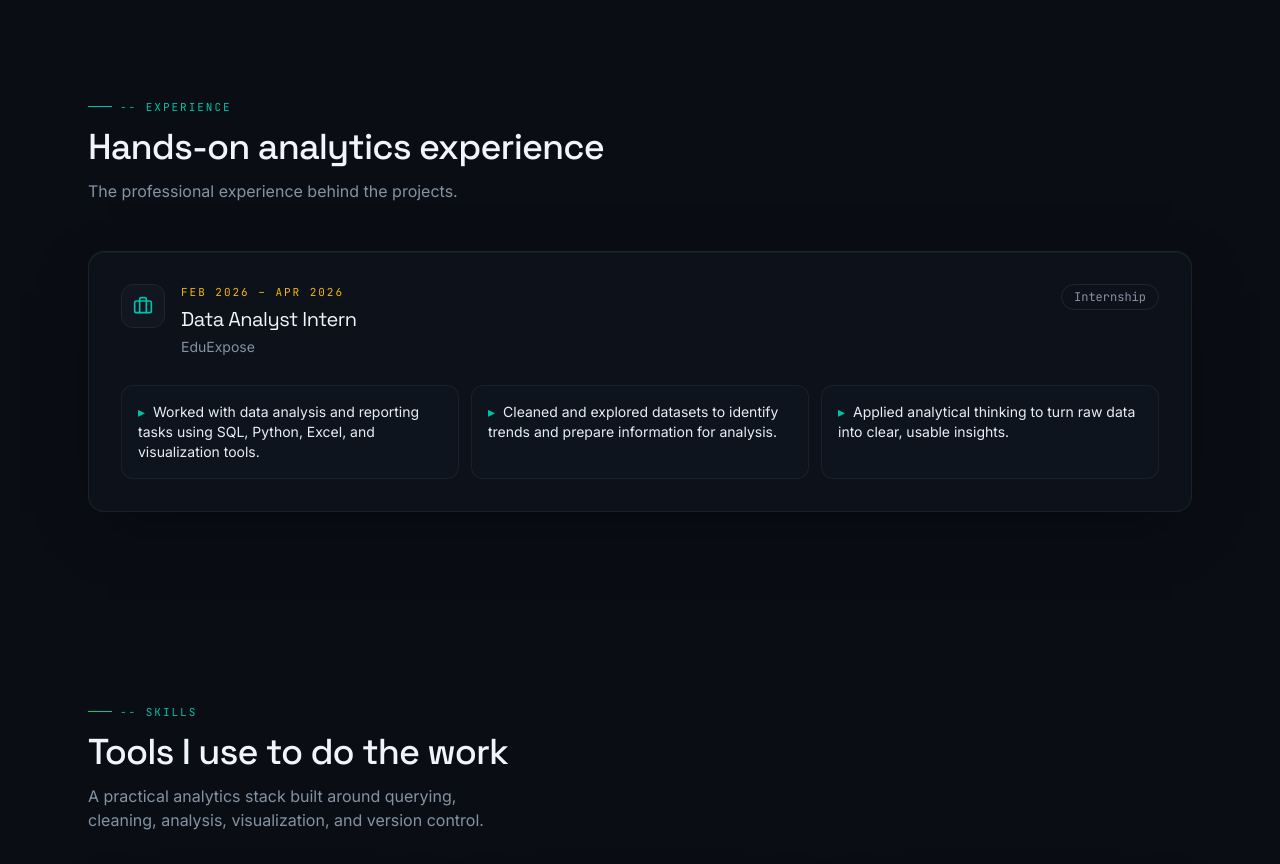
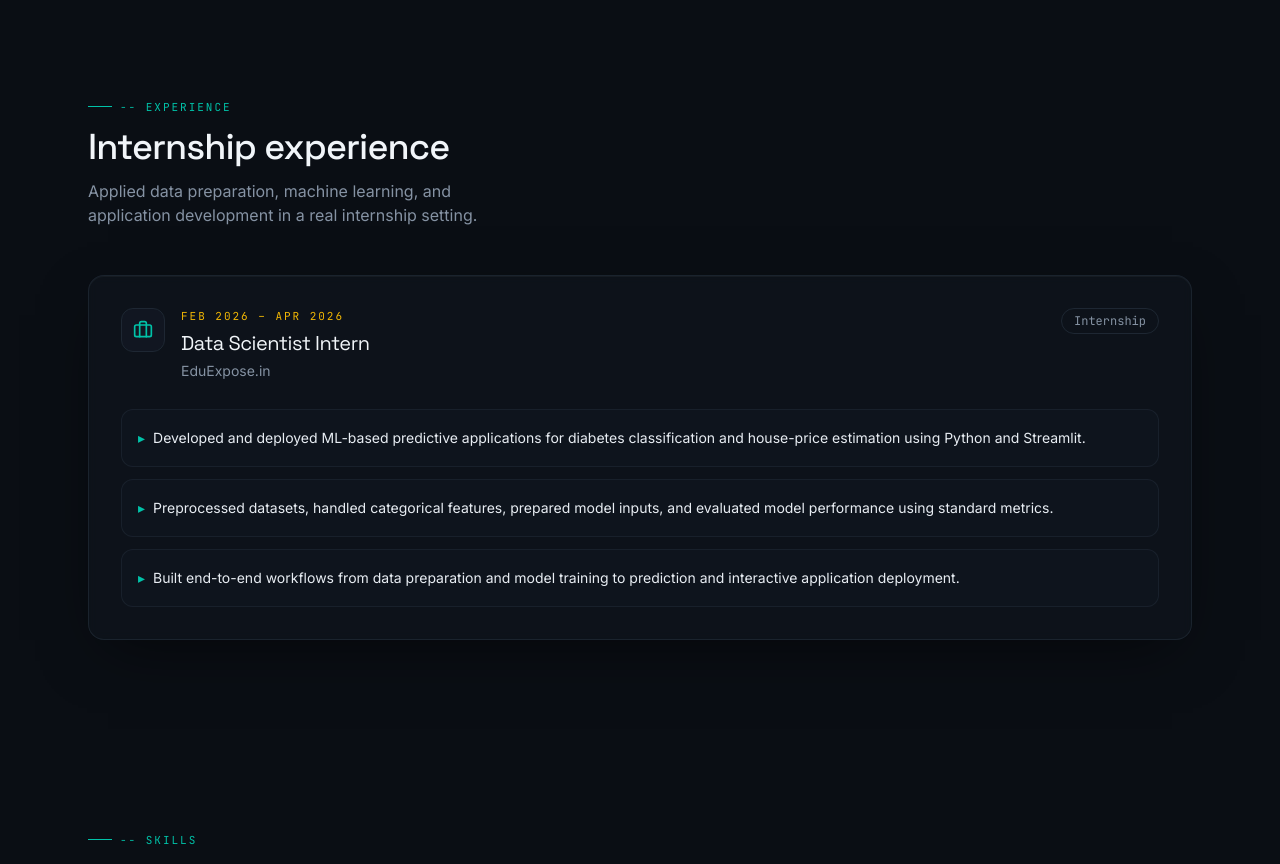
Before and after one commit to bhaskar-nb/portfolio, a Next.js app: page / in a window 1280 px wide. Shown: the part 1400-2264 px from the top of the page. Built offline with nearby package versions, Linux system fonts and the light colour scheme.

Commit message:
Align Experience section with verified internship details

```diff
--- a/components/Experience.tsx
+++ b/components/Experience.tsx
@@ -3,6 +3,18 @@
 import { motion } from "framer-motion";
 import { Briefcase } from "lucide-react";
 import SectionHeading from "@/components/SectionHeading";
+
+const experience = {
+  company: "EduExpose.in",
+  role: "Data Scientist Intern",
+  period: "Feb 2026 – Apr 2026",
+  type: "Internship",
+  bullets: [
+    "Developed and deployed ML-based predictive applications for diabetes classification and house-price estimation using Python and Streamlit.",
+    "Preprocessed datasets, handled categorical features, prepared model inputs, and evaluated model performance using standard metrics.",
+    "Built end-to-end workflows from data preparation and model training to prediction and interactive application deployment.",
+  ],
+};
 
 export default function Experience() {
   return (
@@ -10,8 +22,8 @@ export default function Experience() {
       <div className="mx-auto max-w-6xl px-4 sm:px-6">
         <SectionHeading
           eyebrow="-- experience"
-          title="Hands-on analytics experience"
-          description="The professional experience behind the projects."
+          title="Internship experience"
+          description="Applied data preparation, machine learning, and application development in a real internship setting."
         />
 
         <motion.article
@@ -26,22 +38,24 @@ export default function Experience() {
                 <Briefcase size={20} />
               </div>
               <div>
-                <p className="mono-tag text-gold">Feb 2026 – Apr 2026</p>
-                <h3 className="mt-1 font-display text-xl text-ink-100">Data Analyst Intern</h3>
-                <p className="mt-1 text-sm text-ink-400">EduExpose</p>
+                <p className="mono-tag text-gold">{experience.period}</p>
+                <h3 className="mt-1 font-display text-xl text-ink-100">{experience.role}</h3>
+                <p className="mt-1 text-sm text-ink-400">{experience.company}</p>
               </div>
             </div>
-            <span className="rounded-full border border-base-500 px-3 py-1 font-mono text-xs text-ink-400">Internship</span>
+            <span className="rounded-full border border-base-500 px-3 py-1 font-mono text-xs text-ink-400">
+              {experience.type}
+            </span>
           </div>
 
-          <div className="mt-7 grid gap-3 md:grid-cols-3">
-            {[
-              "Worked with data analysis and reporting tasks using SQL, Python, Excel, and visualization tools.",
-              "Cleaned and explored datasets to identify trends and prepare information for analysis.",
-              "Applied analytical thinking to turn raw data into clear, usable insights.",
-            ].map((item) => (
-              <div key={item} className="rounded-xl border border-base-500/70 bg-base-600/30 p-4 text-sm text-ink-300">
-                <span className="mr-2 text-teal">▸</span>{item}
+          <div className="mt-7 space-y-3">
+            {experience.bullets.map((item) => (
+              <div
+                key={item}
+                className="rounded-xl border border-base-500/70 bg-base-600/30 p-4 text-sm leading-6 text-ink-300"
+              >
+                <span className="mr-2 text-teal">▸</span>
+                {item}
               </div>
             ))}
           </div>
```
